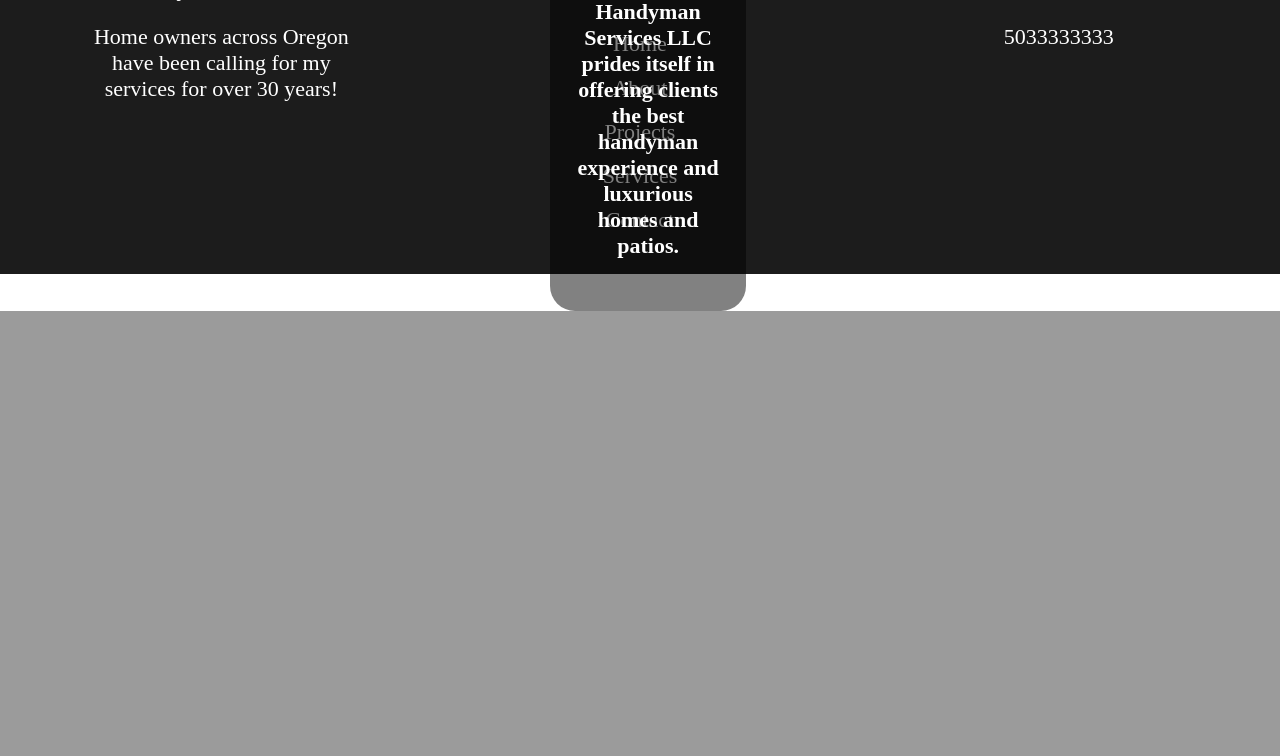
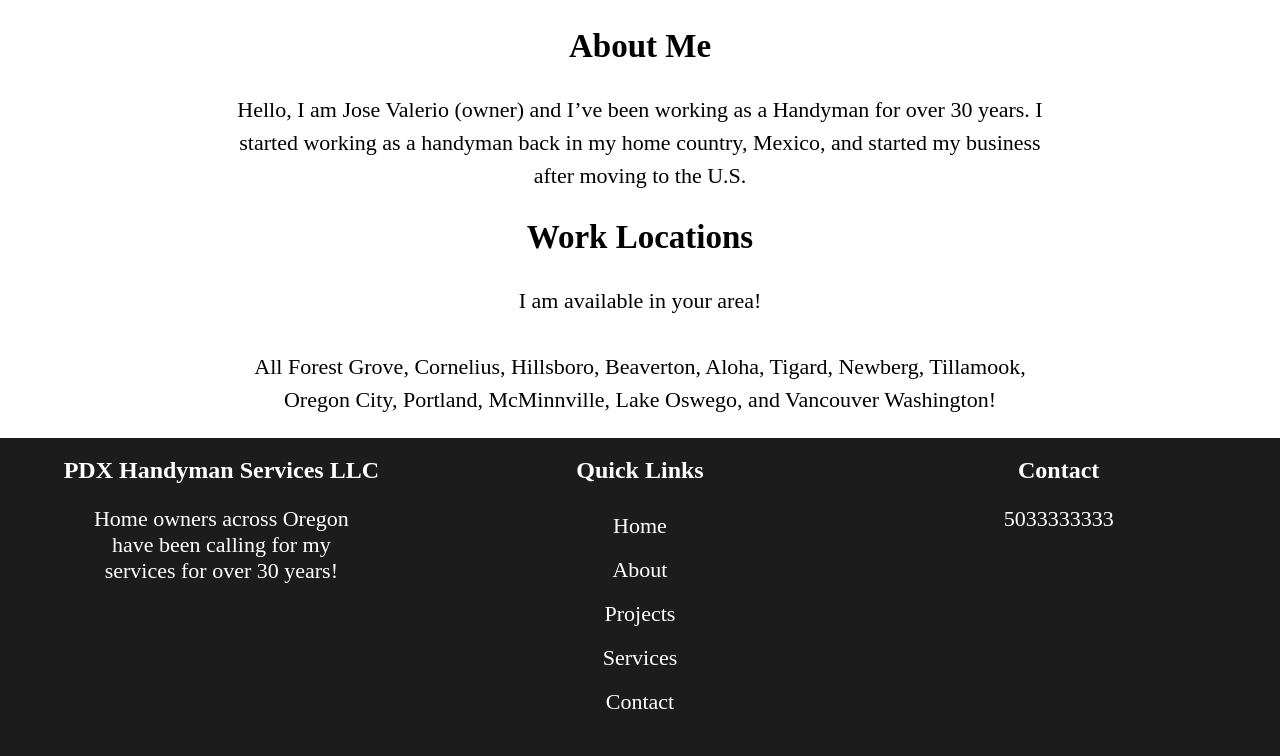
Before and after one commit to AlexV713/pdx-one-page, a PHP site: page / in a window 1280 px wide. Shown: the part 909-1665 px from the top of the page. Before the commit the page ends 1220 px from the top, so only its background shows below. Run offline with PHP 8.4, Linux system fonts and the light colour scheme; some libraries are stand-ins or nearby versions.

Commit message:
Many Updates
1. I added the logo to both headers.
2. I added the about section text and styled it for both devices.
3. I changed every link to go to each section.
4. I added smooth scrolling

```diff
--- a/index.html
+++ b/index.html
@@ -19,30 +19,32 @@
 
         <nav id="mobile-nav">
             <div id="front">
-                <h1>Welcome</h1>
+                <a href="index.html" id="logo">
+                    <img src="images/pdx-logo.png" alt="handy man">
+                </a>
                 <a href="#" id="toggle">
                     <i class="fas fa-bars"></i>
                 </a>
             </div>
             <ul id="mobile-links">
-                <li><a href="#">Home</a></li>
-                <li><a href="#">About</a></li>
-                <li><a href="#">Projects</a></li>
-                <li><a href="#">Services</a></li>
-                <li><a href="#">Contact</a></li>
+                <li><a href="index.html">Home</a></li>
+                <li><a href="#about-section">About</a></li>
+                <li><a href="#projects-section">Projects</a></li>
+                <li><a href="#services-section">Services</a></li>
+                <li><a href="#contact-section">Contact</a></li>
             </ul>
         </nav>
 
         <div id="desktop-header">
             <a href="index.html" id="title">
-                <h1>Welcome</h1>
+                <img src="images/pdx-logo.png" alt="handy man">
             </a>
             <nav>
-                <a href="#" class="links">Home</a>
-                <a href="#" class="links">About</a>
-                <a href="#" class="links">Projects</a>
-                <a href="#" class="links">Services</a>
-                <a href="#" class="links">Contact</a>
+                <a href="index.html" class="links">Home</a>
+                <a href="#about-section" class="links">About</a>
+                <a href="#projects-section" class="links">Projects</a>
+                <a href="#services-section" class="links">Services</a>
+                <a href="#contact-section" class="links">Contact</a>
             </nav>
         </div>
 
@@ -54,11 +56,19 @@
             <img src="images/wood.jpg" alt="pdx handyman services llc">
             <div id="hero-text">
                 <div id="background">
-                <h2>Jobs Unlimited: Odd. Even. Any</h2>
-                <h3>With over 30 years of experience, his services have helped many clients renovate their homes and patios across Oregon.</h3>
-                <h4>PDX Handyman Services LLC prides itself in offering clients the best handyman experience and luxurious homes and patios.</h4>
+                    <h2>Jobs Unlimited: Odd. Even. Any</h2>
+                    <h3>With over 30 years of experience, his services have helped many clients renovate their homes and patios across Oregon.</h3>
+                    <h4>PDX Handyman Services LLC prides itself in offering clients the best handyman experience and luxurious homes and patios.</h4>
+                    <a id="contact-button" href="#contact-section">Contact Today</a>
                 </div>
             </div>
+        </div>
+
+        <div id="about-section">
+            <h2>About Me</h2>
+            <p>Hello, I am Jose Valerio (owner) and I’ve been working as a Handyman for over 30 years. I started working as a handyman back in my home country, Mexico, and started my business after moving to the U.S.</p>
+            <h2>Work Locations</h2>
+            <p>I am available in your area! <br><br>All Forest Grove, Cornelius, Hillsboro, Beaverton, Aloha, Tigard, Newberg, Tillamook, Oregon City, Portland, McMinnville, Lake Oswego, and Vancouver Washington!</p>
         </div>
 
     </main>
--- a/styles.css
+++ b/styles.css
@@ -1,7 +1,10 @@
-body {
+body,
+html {
   padding: 0;
   margin: 0;
   overflow-x: hidden;
+  background-color: white;
+  scroll-behavior: smooth;
 }
 
 header {
@@ -25,9 +28,11 @@ header {
           align-items: center;
 }
 
-#mobile-nav #front h1 {
+#mobile-nav #front #logo,
+#mobile-nav #front img {
   margin-right: auto;
   padding-left: 1em;
+  height: 100px;
 }
 
 #mobile-nav #front #toggle {
@@ -73,7 +78,7 @@ header {
 
 #hero-banner #hero-text {
   position: absolute;
-  top: 10%;
+  top: 5%;
   left: auto;
   color: white;
   padding: 0 1em 0;
@@ -81,9 +86,28 @@ header {
 }
 
 #hero-banner #hero-text #background {
-  background: #0000007e;
-  padding: 0.2em;
+  background: #000000b2;
+  padding: 0.2em 0.2em 1.5em;
   border-radius: 25px;
+}
+
+#hero-banner #hero-text #background #contact-button {
+  background-color: #47a1f4;
+  padding: 0.7em;
+  border-radius: 35px;
+  font-size: 18px;
+  color: white;
+  text-decoration: none;
+}
+
+#about-section {
+  font-size: 22px;
+  text-align: center;
+  padding: 0 1em 0;
+}
+
+#about-section p {
+  line-height: 1.5;
 }
 
 footer {
@@ -151,8 +175,10 @@ footer #desktop-phone {
     font-size: 22px;
   }
   #desktop-header #title {
-    color: white;
     text-decoration: none;
+  }
+  #desktop-header #title img {
+    height: 150px;
   }
   #desktop-header #title:hover {
     opacity: 0.5;
@@ -193,11 +219,22 @@ footer #desktop-phone {
     top: 25%;
     left: auto;
     color: white;
-    padding: 0 25em 0;
+    padding: 0 15em 0;
     font-size: 22px;
   }
   #hero-banner #hero-text #background {
-    padding: 1em;
+    padding: 1em 1em 2em;
+  }
+  #hero-banner #hero-text #background #contact-button {
+    background-color: #47a1f4;
+    padding: 0.7em;
+    border-radius: 35px;
+    font-size: 22px;
+    color: white;
+    text-decoration: none;
+  }
+  #about-section {
+    padding: 0 10em 0;
   }
   footer {
     display: -ms-grid;
--- a/styles.sass
+++ b/styles.sass
@@ -1,7 +1,10 @@
-body
+body,
+html
   padding: 0
   margin: 0
   overflow-x: hidden
+  background-color: white
+  scroll-behavior: smooth
 
 header
   background-color: #1c1c1c
@@ -13,9 +16,11 @@ header
         display: flex
         justify-content: flex-end
         align-items: center
-        h1
+        #logo,
+        img
             margin-right: auto
             padding-left: 1em
+            height: 100px
         #toggle
             color: white
         .fa-bars
@@ -48,15 +53,29 @@ header
         width: auto
     #hero-text
         position: absolute
-        top: 10%
+        top: 5%
         left: auto
         color: white
         padding: 0 1em 0
         font-size: 16px
         #background
-            background: #0000007e
-            padding: 0.2em
+            background: #000000b2
+            padding: 0.2em 0.2em 1.5em
             border-radius: 25px
+            #contact-button
+                background-color: #47a1f4
+                padding: 0.7em
+                border-radius: 35px
+                font-size: 18px
+                color: white
+                text-decoration: none
+
+#about-section
+    font-size: 22px
+    text-align: center
+    padding: 0 1em 0
+    p
+        line-height: 1.5
 
 footer
     display: flex
@@ -98,8 +117,9 @@ footer
         align-items: center
         font-size: 22px
         #title
-            color: white
             text-decoration: none
+            img
+                height: 150px
         #title:hover
             opacity: 0.5
         nav
@@ -126,10 +146,20 @@ footer
             top: 25%
             left: auto
             color: white
-            padding: 0 25em 0
+            padding: 0 15em 0
             font-size: 22px
             #background
-                padding: 1em
+                padding: 1em 1em 2em
+                #contact-button
+                    background-color: #47a1f4
+                    padding: 0.7em
+                    border-radius: 35px
+                    font-size: 22px
+                    color: white
+                    text-decoration: none
+
+    #about-section
+        padding: 0 10em 0
 
     footer
         display: grid
```
Also changed, not shown: images/pdx-logo.png (added), 1 other file.
